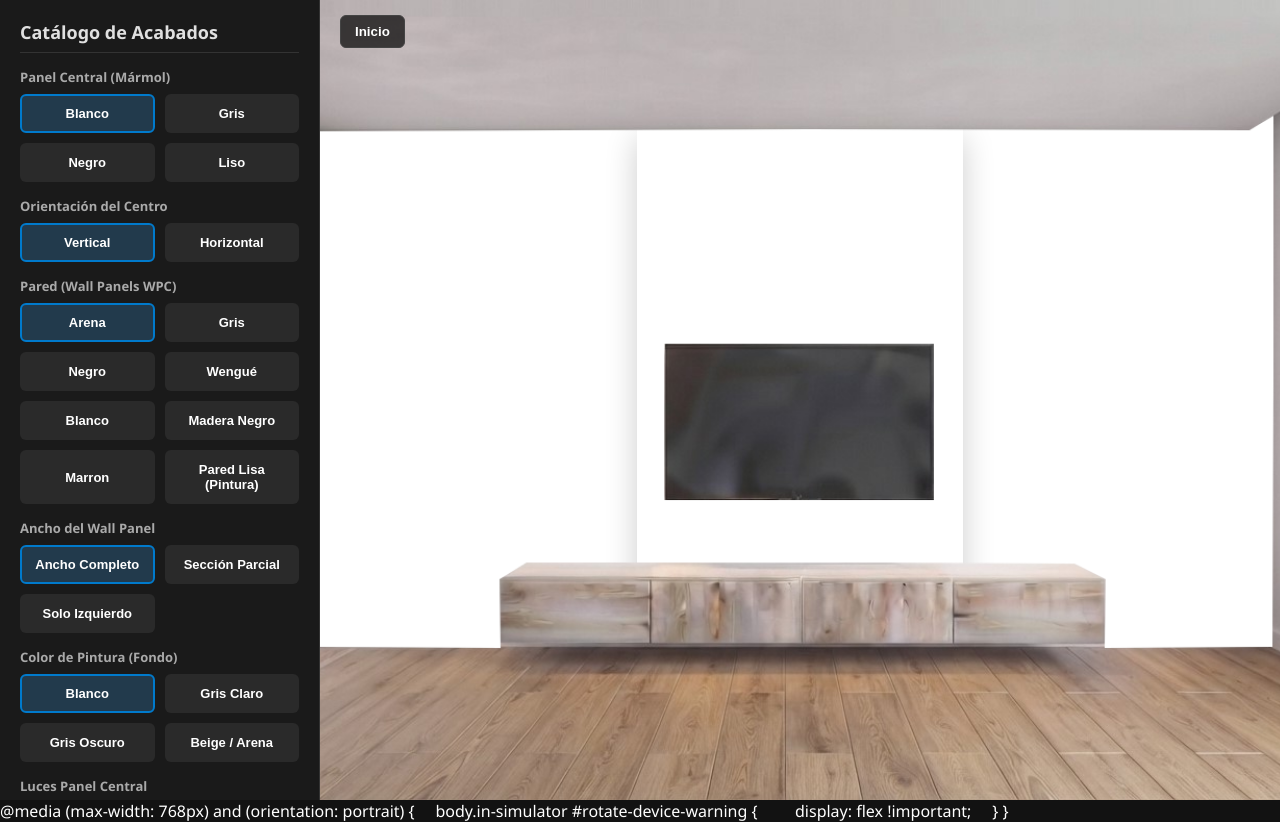
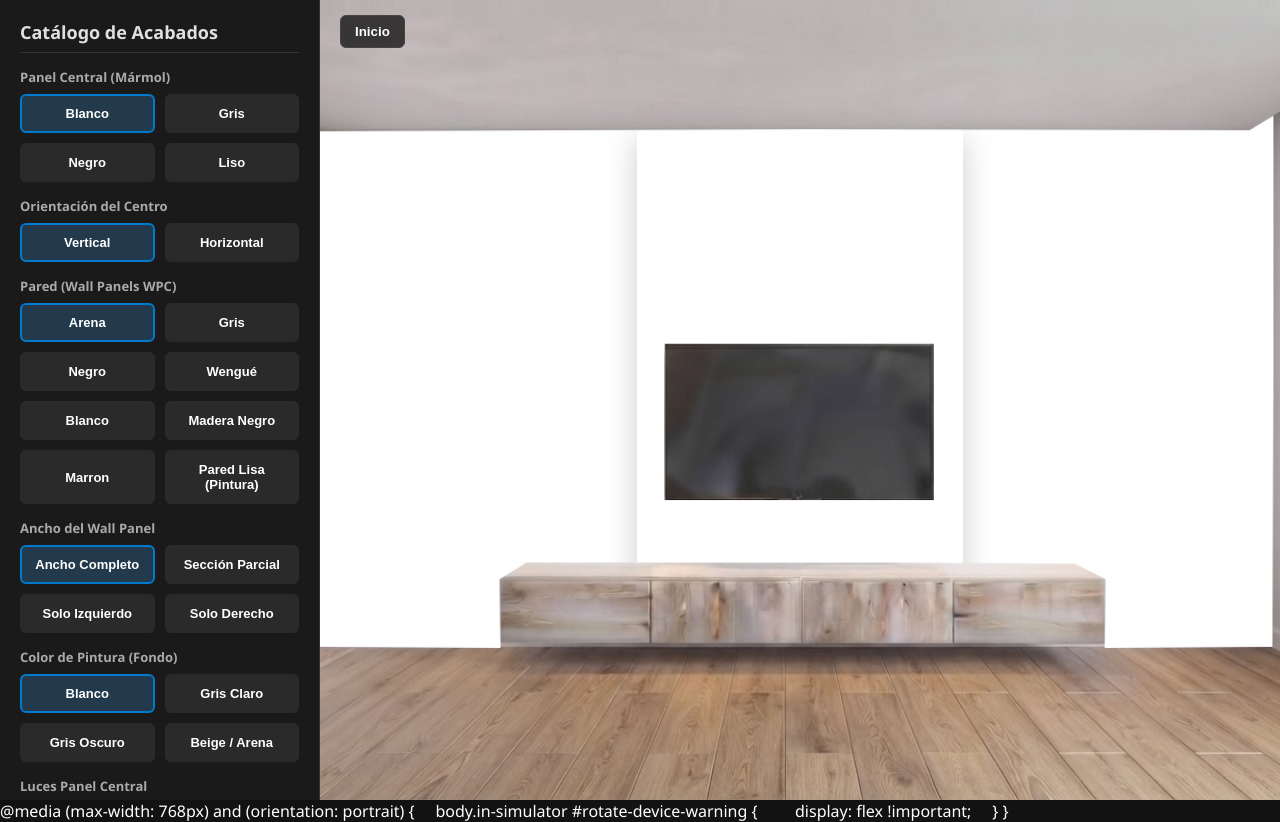
Before and after one commit to nahumteran0520-stack/Simulador-Wall-Panel, a plain HTML site: page index.html in a window 1280 px wide. Both pictures are taken after a click on the button "Comenzar Simulador". Drawn offline with Linux system fonts and the light colour scheme.

Commit message:
Update index.html

```diff
--- a/index.html
+++ b/index.html
@@ -111,6 +111,7 @@
                         <button class="catalog-btn width-btn active" onclick="setWallWidth('full', this)">Ancho Completo</button>
                         <button class="catalog-btn width-btn" onclick="setWallWidth('partial', this)">Sección Parcial</button>
                         <button class="catalog-btn width-btn" onclick="setWallWidth('left-only', this)">Solo Izquierdo</button>
+                        <button class="catalog-btn width-btn" onclick="setWallWidth('right-only', this)">Solo Derecho</button>
                     </div>
                 </div>
 
```
